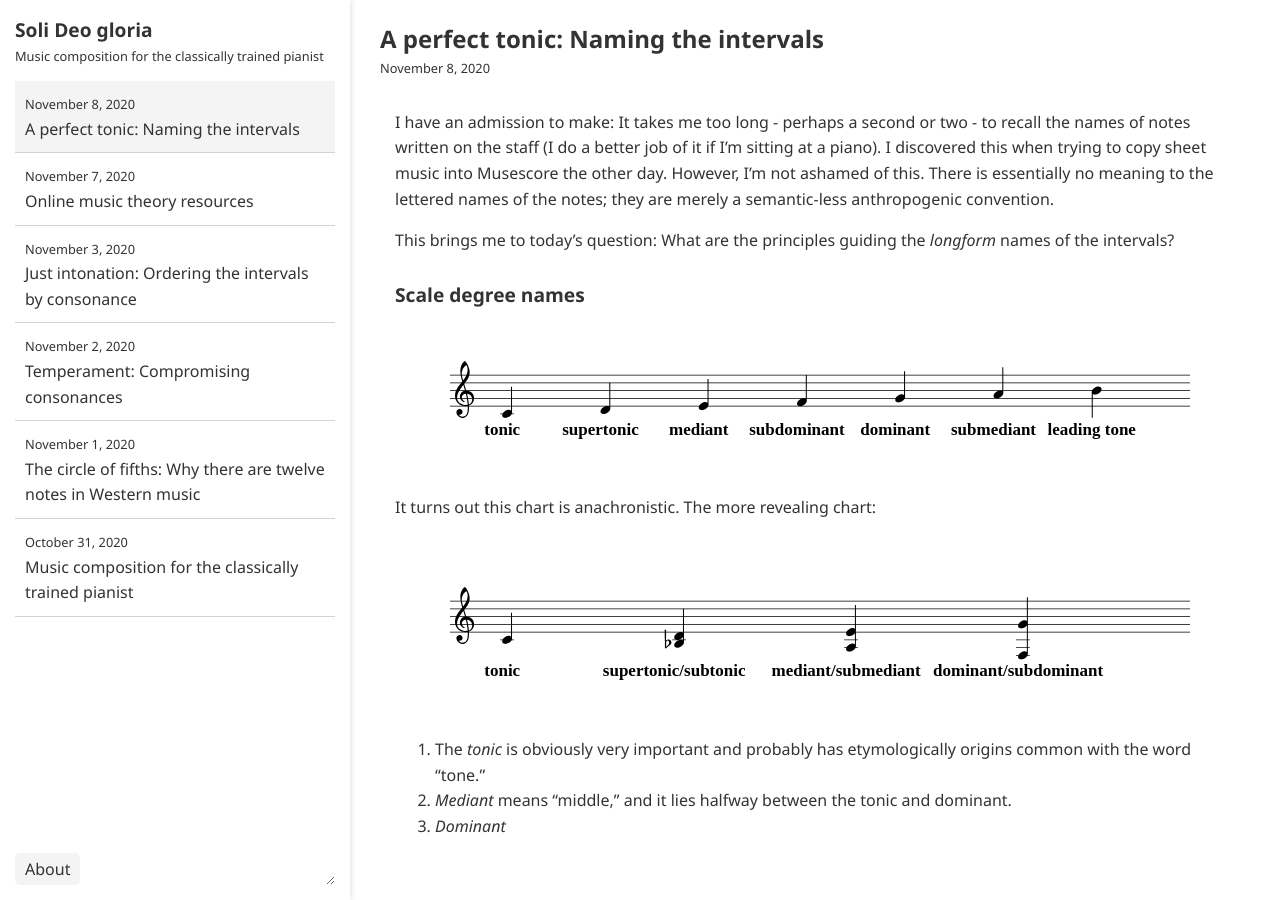
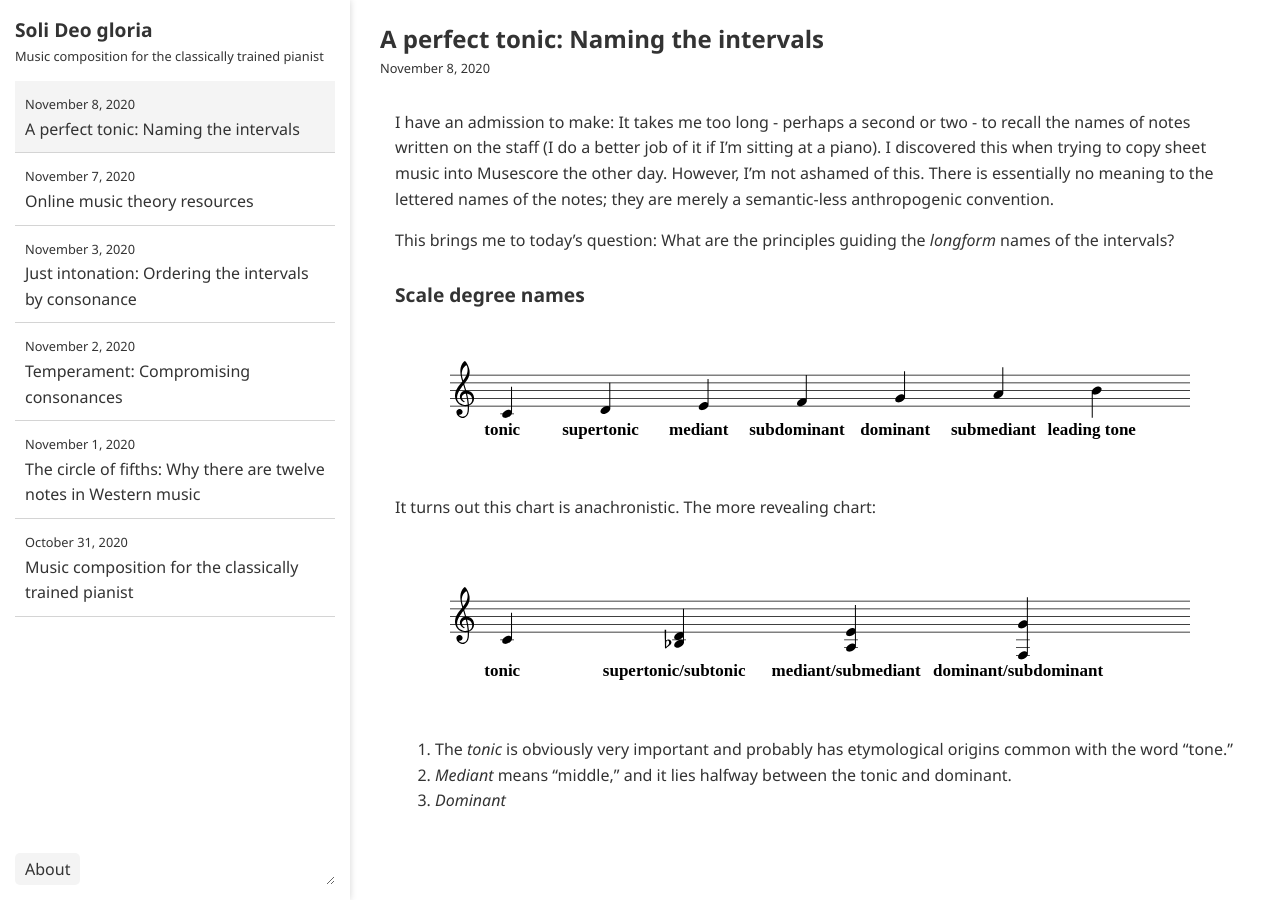
Before and after one commit to ansyblenetwork/sdg, a Jekyll site: the page built from _posts/2020-11-08-a-perfect-tonic.md, in a window 1280 px wide. Built offline with Jekyll 4.4.1, drawn with Linux system fonts in a browser that asks for light colours.

Commit message:
Update 2020-11-08-a-perfect-tonic.md

```diff
--- a/_posts/2020-11-08-a-perfect-tonic.md
+++ b/_posts/2020-11-08-a-perfect-tonic.md
@@ -37,6 +37,6 @@ D('scale2').style.display = "none";
 </script>
 
 
-1. The _tonic_ is obviously very important and probably has etymologically origins common with the word "tone."
+1. The _tonic_ is obviously very important and probably has etymological origins common with the word "tone."
 2. _Mediant_ means "middle," and it lies halfway between the tonic and dominant.
 3. _Dominant_
```
